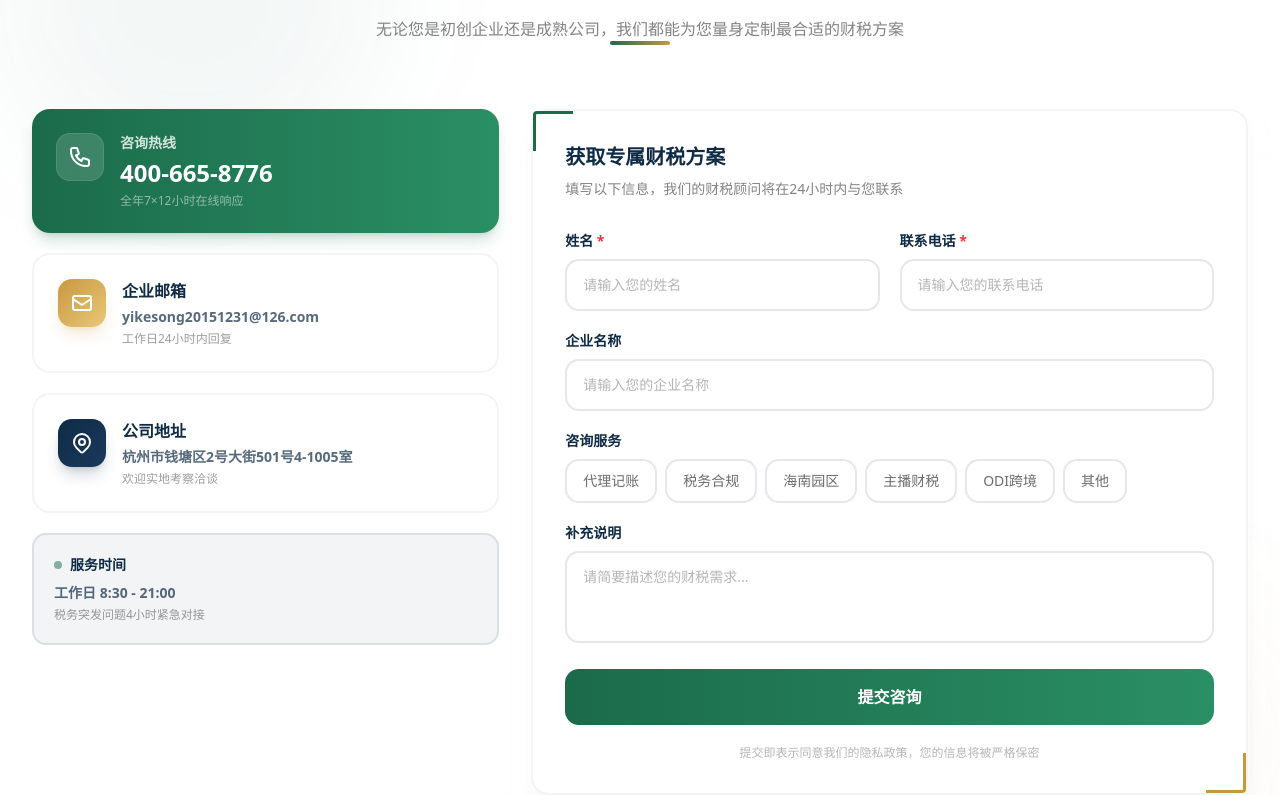
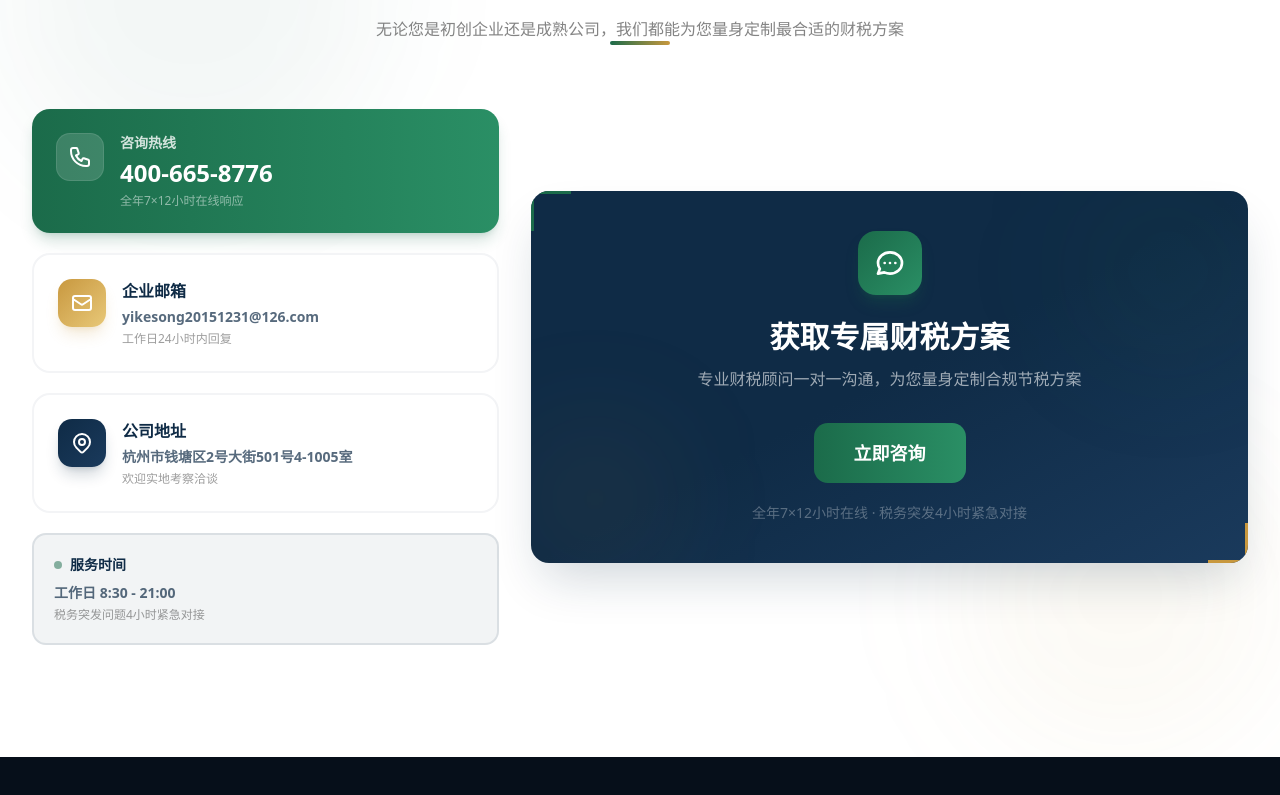
Before and after one commit to aebecegg/yks, a Next.js app: page / in a window 1280 px wide. Shown: the part 7192-7987 px from the top of the page. Built offline with nearby package versions, Linux system fonts and the light colour scheme.

Commit message:
fix: 联系板块移除表单，改为CTA卡片+立即咨询按钮跳转外部链接
Coze-Commit-Type: user
Coze-User-ID: 551283183846404
Coze-Conversation-ID: 9439093

```diff
--- a/src/components/contact.tsx
+++ b/src/components/contact.tsx
@@ -83,78 +83,35 @@ export function Contact() {
             </div>
           </div>
 
-          {/* Consultation form area */}
-          <div className="lg:col-span-3">
-            <div className="p-8 rounded-2xl bg-white border-2 border-gray-100 shadow-xl shadow-gray-100/50 corner-accent">
-              <h3 className="text-xl font-extrabold text-navy mb-2">获取专属财税方案</h3>
-              <p className="text-sm text-foreground/50 mb-8">
-                填写以下信息，我们的财税顾问将在24小时内与您联系
-              </p>
+          {/* CTA area */}
+          <div className="lg:col-span-3 flex items-center">
+            <div className="w-full p-10 rounded-2xl bg-gradient-to-br from-navy via-navy to-navy-light shadow-2xl shadow-navy/20 corner-accent text-center relative overflow-hidden">
+              {/* Decorative elements */}
+              <div className="absolute top-0 right-0 w-40 h-40 bg-pine/10 rounded-full blur-3xl" />
+              <div className="absolute bottom-0 left-0 w-32 h-32 bg-gold/10 rounded-full blur-3xl" />
 
-              <div className="space-y-5">
-                <div className="grid sm:grid-cols-2 gap-5">
-                  <div>
-                    <label className="block text-sm font-bold text-navy mb-2">
-                      姓名 <span className="text-red-500">*</span>
-                    </label>
-                    <input
-                      type="text"
-                      placeholder="请输入您的姓名"
-                      className="w-full px-4 py-3.5 rounded-xl border-2 border-gray-200 bg-white text-sm font-medium focus:outline-none focus:ring-0 focus:border-pine transition-all duration-200 placeholder:text-foreground/30"
-                    />
-                  </div>
-                  <div>
-                    <label className="block text-sm font-bold text-navy mb-2">
-                      联系电话 <span className="text-red-500">*</span>
-                    </label>
-                    <input
-                      type="tel"
-                      placeholder="请输入您的联系电话"
-                      className="w-full px-4 py-3.5 rounded-xl border-2 border-gray-200 bg-white text-sm font-medium focus:outline-none focus:ring-0 focus:border-pine transition-all duration-200 placeholder:text-foreground/30"
-                    />
-                  </div>
+              <div className="relative z-10">
+                <div className="w-16 h-16 rounded-2xl bg-gradient-to-br from-pine to-pine-light flex items-center justify-center mx-auto mb-6 shadow-lg shadow-pine/30">
+                  <svg className="w-8 h-8 text-white" fill="none" stroke="currentColor" viewBox="0 0 24 24">
+                    <path strokeLinecap="round" strokeLinejoin="round" strokeWidth={2} d="M8 12h.01M12 12h.01M16 12h.01M21 12c0 4.418-4.03 8-9 8a9.863 9.863 0 01-4.255-.949L3 20l1.395-3.72C3.512 15.042 3 13.574 3 12c0-4.418 4.03-8 9-8s9 3.582 9 8z" />
+                  </svg>
                 </div>
-
-                <div>
-                  <label className="block text-sm font-bold text-navy mb-2">企业名称</label>
-                  <input
-                    type="text"
-                    placeholder="请输入您的企业名称"
-                    className="w-full px-4 py-3.5 rounded-xl border-2 border-gray-200 bg-white text-sm font-medium focus:outline-none focus:ring-0 focus:border-pine transition-all duration-200 placeholder:text-foreground/30"
-                  />
-                </div>
-
-                <div>
-                  <label className="block text-sm font-bold text-navy mb-2">咨询服务</label>
-                  <div className="flex flex-wrap gap-2">
-                    {['代理记账', '税务合规', '海南园区', '主播财税', 'ODI跨境', '其他'].map(
-                      (item) => (
-                        <span
-                          key={item}
-                          className="px-4 py-2.5 text-sm font-medium rounded-xl border-2 border-gray-200 text-foreground/60 cursor-pointer hover:border-pine/40 hover:text-pine hover:bg-pine/5 transition-all duration-200"
-                        >
-                          {item}
-                        </span>
-                      )
-                    )}
-                  </div>
-                </div>
-
-                <div>
-                  <label className="block text-sm font-bold text-navy mb-2">补充说明</label>
-                  <textarea
-                    rows={3}
-                    placeholder="请简要描述您的财税需求..."
-                    className="w-full px-4 py-3.5 rounded-xl border-2 border-gray-200 bg-white text-sm font-medium focus:outline-none focus:ring-0 focus:border-pine transition-all duration-200 resize-none placeholder:text-foreground/30"
-                  />
-                </div>
-
-                <button className="w-full py-4 bg-gradient-to-r from-pine to-pine-light text-white font-bold rounded-xl hover:shadow-2xl hover:shadow-pine/30 transition-all duration-300 hover:-translate-y-0.5 text-base">
-                  提交咨询
-                </button>
-
-                <p className="text-xs text-foreground/30 text-center">
-                  提交即表示同意我们的隐私政策，您的信息将被严格保密
+                <h3 className="text-2xl lg:text-3xl font-extrabold text-white mb-3">
+                  获取专属财税方案
+                </h3>
+                <p className="text-white/60 mb-8 max-w-md mx-auto">
+                  专业财税顾问一对一沟通，为您量身定制合规节税方案
+                </p>
+                <a
+                  href="https://opc.yikesong66.com/#/contact"
+                  target="_blank"
+                  rel="noopener noreferrer"
+                  className="inline-block px-10 py-4 bg-gradient-to-r from-pine to-pine-light text-white font-bold rounded-xl hover:shadow-2xl hover:shadow-pine/40 transition-all duration-300 hover:-translate-y-1 text-lg"
+                >
+                  立即咨询
+                </a>
+                <p className="text-white/30 text-sm mt-5">
+                  全年7×12小时在线 · 税务突发4小时紧急对接
                 </p>
               </div>
             </div>
```
